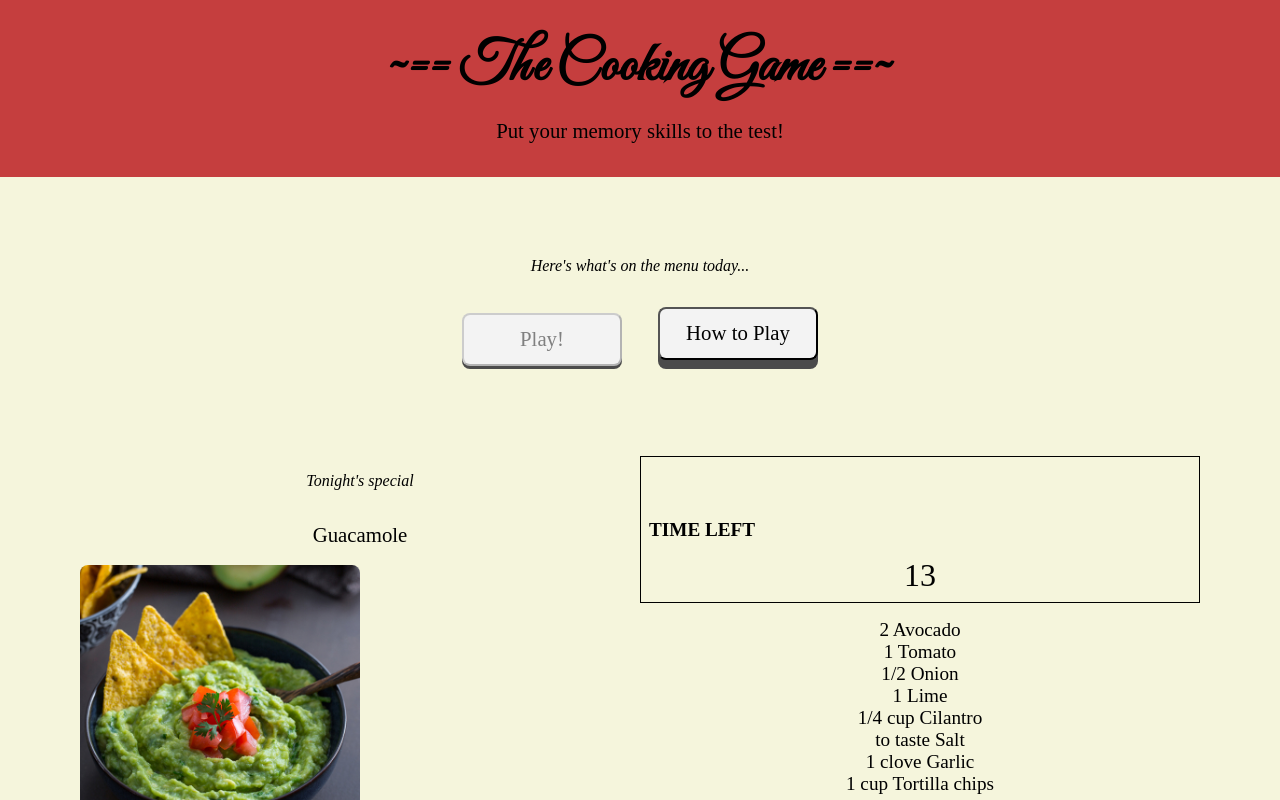
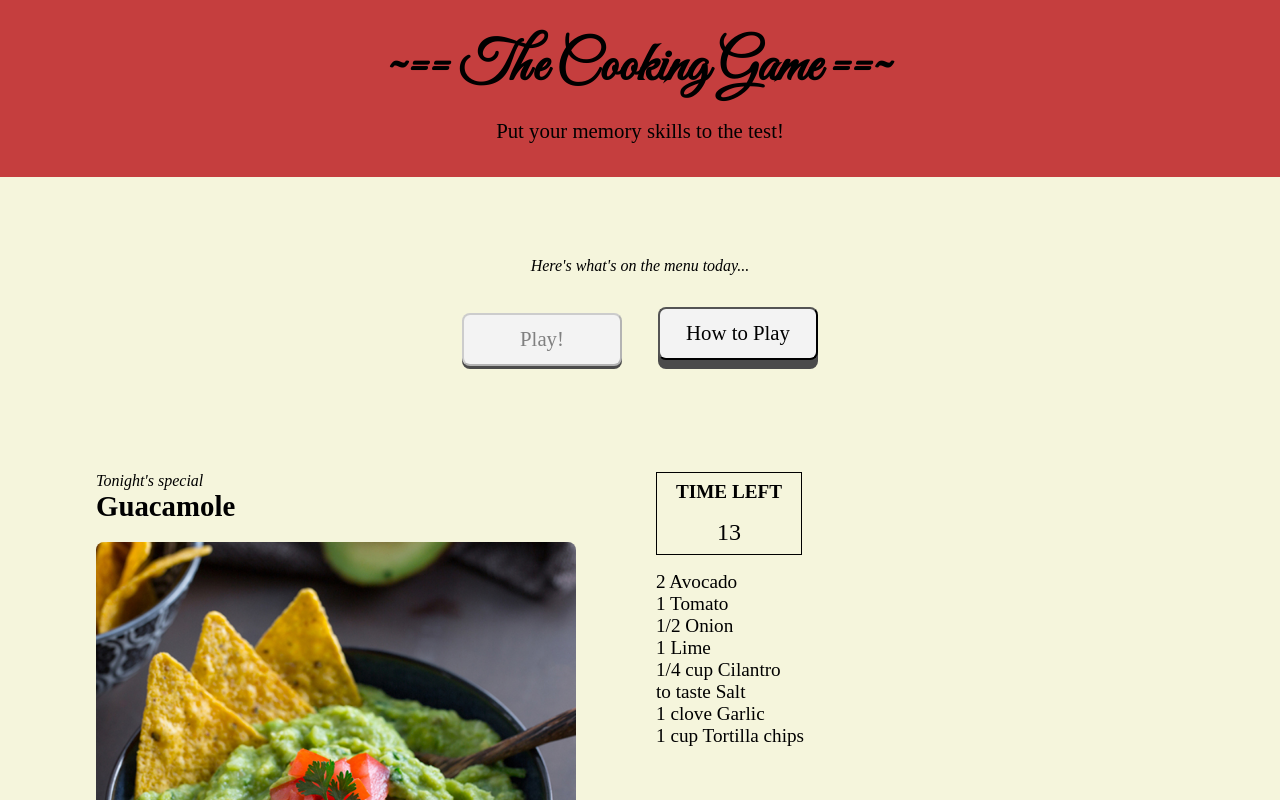
Before and after one commit to mederickb/match-game, a plain HTML site: page index.html in a window 1280 px wide. Both pictures are taken after a click on the button "Play!". Shown: the top 800 px of the page. Drawn offline with Linux system fonts and the light colour scheme.

Commit message:
more css adjustment and consolidation. still needs work but mostly there.

```diff
--- a/stylesheet.css
+++ b/stylesheet.css
@@ -72,6 +72,30 @@ button:disabled {
 	width: 10rem;
 }
 
+#gameArea .menuButton {
+	display: none;
+}
+
+#ingredientButtons button {
+	font-size: 1rem;
+	padding: 0.5rem;
+	box-shadow: 0 5px #4b4b4b;
+	margin: 0.7rem;
+}
+
+#ingredientButtons button:active {
+	box-shadow: 0 1px #3f3f3f;
+	transform: translateY(3px);
+}
+
+#ingredientButtons button.correct {
+	background-color: lightgreen;
+}
+
+#ingredientButtons button.incorrect {
+	background-color: lightcoral;
+}
+
 /* Modal */
 .modal {
 	display: none;
@@ -100,7 +124,6 @@ button:disabled {
 	0% { opacity: 0; }
 	100% { opacity: 100; }
 }
-
 
 .modalClose {
 	color: #aaa;
@@ -131,69 +154,57 @@ button:disabled {
 #gameTopLeft {
 	display: flex;
 	flex-direction: column;
+	justify-content: left;
+	text-align: left;
 	width: 50%;
+	padding: 1rem;
 }
 
 #gameTopRight {
 	display: flex;
 	flex-direction: column;
 	width: 50%;
+	padding: 1rem;
 }
 
-#recipeContainer {
-    display: flex;
-    justify-content: space-evenly;
-    align-items: center;
+#gameArea p {
+	margin: 0;
 }
 
-#recipeContent {
-	text-align: left;
+#gameArea h2 {
+	font-size: 1.8rem;
+	font-weight: 600;
+	margin: 0 0 1.2rem 0;
 }
 
 #recipeImage {
-    max-width: 50%;
     height: auto;
-    margin-right: 2rem;
 	border-radius: 0.5rem;
+	max-width: 30rem;
 }
 
 #recipeInfo {
     font-size: 1.2rem;
     font-weight: 400;
     margin-top: 1rem;
+	text-align: left;
 }
 
-#timer {
-	font-size: 2rem;
-	margin-top: 1rem;
-}
-
-#ingredientButtons button.correct {
-	background-color: lightgreen;
-}
-
-#ingredientButtons button.incorrect {
-	background-color: lightcoral;
-}
-
-.button {
-    margin: 1rem;
+#timerArea {
+	display: flex;
+	flex-direction: column;
+	justify-content: center;
+	border: 1px solid black;
+	padding: 0.5rem;
+	width: 8rem;
 }
 
 #timerHeader {
     font-size: 1.2rem;
     font-weight: bold;
-    margin-bottom: 0.5rem;
-	padding-top: 10%;
-	display: flex;
 }
 
-#timerArea {
-	flex-direction: column;
-	border: 1px solid black;
-	padding: 0.5rem;
+#timer {
+	font-size: 1.5rem;
+	margin-top: 1rem;
 }
-
-#gameArea .menuButton {
-	display: none;
-}
```
